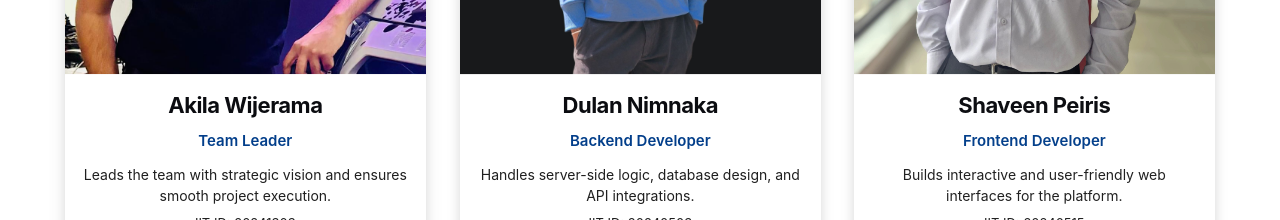
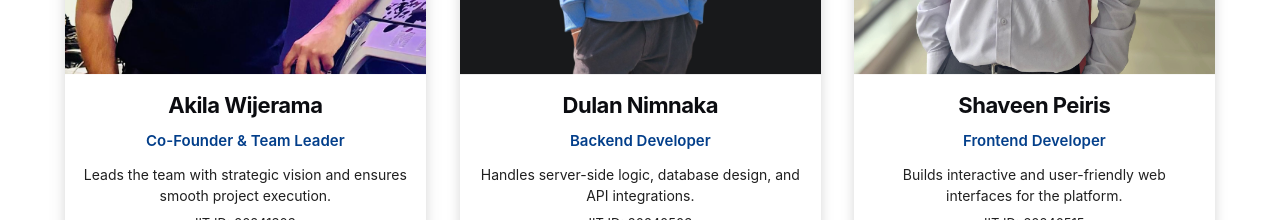
Before and after one commit to akila20040720/autoinsightcs70, a React (Vite) app in the folder cs70/: page /about in a window 1280 px wide. Shown: the part 3480-3700 px from the top of the page. Built offline with nearby package versions, Linux system fonts and the light colour scheme.

Commit message:
Update About.tsx

```diff
--- a/cs70/src/pages/About.tsx
+++ b/cs70/src/pages/About.tsx
@@ -31,7 +31,7 @@ export default function About() {
   const teamMembers: TeamMember[] = [
   {
     name: "Akila Wijerama",
-    role: "Team Leader",
+    role: "Co-Founder & Team Leader",
     desc: "Leads the team with strategic vision and ensures smooth project execution.",
     id: "20241303",
     linkedin: "https://linkedin.com/in/akila-wijerama",
```
